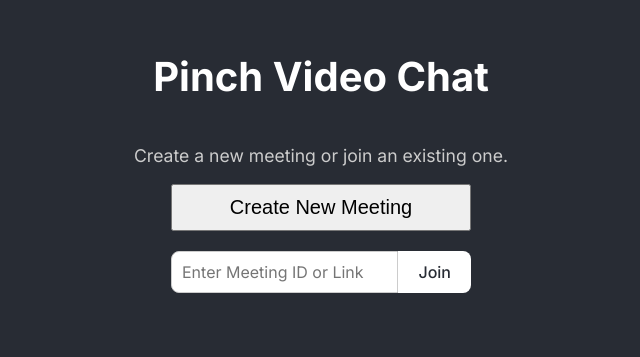
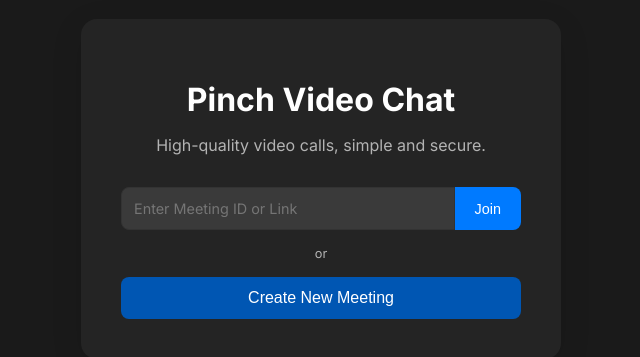
Before and after one commit to Rogue-56/pinch-client-app, a React (Create React App) app: page / in a window 1280 px wide. Shown: the part 231-588 px from the top of the page, without its empty margins (319-959 px from the left). Built offline with nearby package versions, Linux system fonts and the light colour scheme.

Commit message:
Fix: Refactor theme and styling in App.css; enhance layout and input handling in HomePage; improve peer management in RoomPage

```diff
--- a/src/App.css
+++ b/src/App.css
@@ -1,116 +1,196 @@
-:root {
-  --background-color: #282c34;
-  --text-color: white;
-  --text-color-secondary: #cccccc;
-  --header-text-color: white;
-  --button-bg: #ffffff;
-  --button-text: #282c34;
-  --button-hover-bg: #f2f2f2;
-  --accent-color: #4a90e2;
-  --video-bg: #282c34;
-  --video-border: white;
-  --chat-bg: rgba(40, 44, 52, 0.85);
-  --chat-border: #444;
-  --chat-message-bg: rgba(58, 63, 71, 0.8);
-  --input-bg: #282c34;
-  --input-border: #4a90e2;
+/* --- THEME & COLOR PALETTE --- */
+:root, [data-theme='dark'] {
+  --background-primary: #1a1a1a;
+  --background-secondary: #242424;
+  --background-tertiary: #3a3a3a;
+  --text-primary: #ffffff;
+  --text-secondary: #b3b3b3;
+  --accent-primary: #007aff;
+  --accent-secondary: #0056b3;
+  --border-primary: #333333;
+  --destructive-action: #ff3b30;
 }
 
 [data-theme='light'] {
-  --background-color: #f0f2f5;
-  --text-color: #1c1e21;
-  --text-color-secondary: #65676b;
-  --header-text-color: #1c1e21;
-  --button-bg: #1877f2;
-  --button-text: white;
-  --button-hover-bg: #166fe5;
-  --accent-color: #1877f2;
-  --video-bg: #e4e6eb;
-  --video-border: #cccccc;
-  --chat-bg: rgba(255, 255, 255, 0.85);
-  --chat-border: #e4e6eb;
-  --chat-message-bg: #e4e6eb;
-  --input-bg: #ffffff;
-  --input-border: #ccd0d5;
+  --background-primary: #f2f2f7;
+  --background-secondary: #ffffff;
+  --background-tertiary: #e5e5ea;
+  --text-primary: #000000;
+  --text-secondary: #636366;
+  --accent-primary: #007aff;
+  --accent-secondary: #0056b3;
+  --border-primary: #d1d1d6;
+  --destructive-action: #ff3b30;
 }
 
+/* --- GLOBAL STYLES --- */
 body {
-  font-family: 'Inter', sans-serif;
-  background-color: var(--background-color);
-  color: var(--text-color);
+  margin: 0;
+  font-family: 'Inter', -apple-system, BlinkMacSystemFont, 'Segoe UI', 'Roboto', 'Oxygen',
+    'Ubuntu', 'Cantarell', 'Fira Sans', 'Droid Sans', 'Helvetica Neue', sans-serif;
+  -webkit-font-smoothing: antialiased;
+  -moz-osx-font-smoothing: grayscale;
+  background-color: var(--background-primary);
+  color: var(--text-primary);
   transition: background-color 0.2s, color 0.2s;
 }
 
-.App {
+/* --- HOME PAGE STYLES --- */
+.home-container {
+  display: flex;
+  align-items: center;
+  justify-content: center;
+  min-height: 100vh;
+  padding: 20px;
+}
+
+.home-card {
+  background-color: var(--background-secondary);
+  padding: 40px;
+  border-radius: 16px;
+  box-shadow: 0 8px 32px rgba(0, 0, 0, 0.1);
+  width: 100%;
+  max-width: 400px;
   text-align: center;
 }
 
-.App-header {
-  background-color: var(--background-color);
-  min-height: 100vh;
+.home-title {
+  font-size: 2rem;
+  font-weight: 700;
+  margin-bottom: 8px;
+}
+
+.home-subtitle {
+  color: var(--text-secondary);
+  margin-bottom: 32px;
+}
+
+.home-actions .join-room-container {
+  display: flex;
+  margin-bottom: 16px;
+}
+
+.join-room-input {
+  flex-grow: 1;
+  padding: 12px;
+  border-radius: 8px 0 0 8px;
+  border: 1px solid var(--border-primary);
+  background-color: var(--background-tertiary);
+  color: var(--text-primary);
+  font-size: 0.9rem;
+  font-family: 'Inter', sans-serif;
+}
+.join-room-input:focus {
+  outline: none;
+  border-color: var(--accent-primary);
+}
+
+.join-room-button {
+  padding: 0 20px;
+  border-radius: 0 8px 8px 0;
+  border: none;
+  cursor: pointer;
+  background-color: var(--accent-primary);
+  color: white;
+  font-weight: 500;
+  font-size: 0.9rem;
+}
+
+.separator {
+  color: var(--text-secondary);
+  margin-bottom: 16px;
+  font-size: 0.8rem;
+}
+
+.create-room-button {
+  width: 100%;
+  padding: 12px;
+  font-size: 1rem;
+  border-radius: 8px;
+  border: none;
+  cursor: pointer;
+  background-color: var(--accent-secondary);
+  color: white;
+  font-weight: 500;
+}
+
+/* --- ROOM PAGE STYLES --- */
+.room-container {
   display: flex;
   flex-direction: column;
-  align-items: center;
-  justify-content: center;
-  font-size: calc(10px + 2vmin);
-  color: var(--header-text-color);
-  font-family: 'Inter', sans-serif;
+  height: 100vh;
+  width: 100vw;
+  overflow: hidden;
 }
 
-.App-header h1 {
-  font-weight: 700;
-  font-size: 2.5rem;
-}
-
-.App-header p {
-  font-weight: 400;
-  font-size: 1.1rem;
-  color: var(--text-color-secondary);
-}
-
-.App-link {
-  color: var(--accent-color);
+.video-grid {
+  flex-grow: 1;
+  display: grid;
+  gap: 10px;
+  padding: 10px;
+  grid-template-columns: repeat(auto-fit, minmax(300px, 1fr));
+  grid-auto-rows: minmax(200px, 1fr);
 }
 
 .video-container {
-  display: flex;
-  flex-direction: column;
-  align-items: center;
-  padding: 10px;
+  position: relative;
+  background-color: var(--video-bg);
+  border-radius: 12px;
+  overflow: hidden;
+  box-shadow: 0 2px 8px rgba(0,0,0,0.2);
 }
 
-video {
-  width: 400px;
-  height: 300px;
-  background-color: var(--video-bg);
-  border: 2px solid var(--video-border);
-  border-radius: 8px;
+.video-container video {
+  width: 100%;
+  height: 100%;
+  object-fit: cover;
+  border: none;
+  border-radius: 0;
+}
+
+.video-label {
+  position: absolute;
+  bottom: 8px;
+  left: 8px;
+  background-color: rgba(0, 0, 0, 0.5);
+  color: white;
+  padding: 4px 8px;
+  border-radius: 4px;
+  font-size: 0.8rem;
 }
 
 .controls-container {
-  padding: 10px;
+  position: fixed;
+  bottom: 0;
+  left: 0;
+  right: 0;
+  padding: 16px;
+  background-color: var(--background-secondary);
+  border-top: 1px solid var(--border-primary);
   display: flex;
-  flex-wrap: wrap;
-  gap: 10px;
+  gap: 12px;
   justify-content: center;
+  align-items: center;
+  z-index: 200;
 }
 
-.controls-container button, .chat-input-form button {
-  font-size: 16px;
-  padding: 8px 16px;
+.controls-container button {
+  font-size: 0.9rem;
+  padding: 10px 20px;
   border-radius: 8px;
-  border: 1px solid var(--accent-color);
+  border: 1px solid transparent;
   cursor: pointer;
-  background-color: var(--button-bg);
-  color: var(--button-text);
+  background-color: var(--background-tertiary);
+  color: var(--text-primary);
   font-weight: 500;
-  transition: background-color 0.2s ease-in-out;
+  transition: background-color 0.2s, border-color 0.2s;
 }
 
-.controls-container button:hover, .chat-input-form button:hover {
-  background-color: var(--button-hover-bg);
+.controls-container button:hover {
+  border-color: var(--accent-primary);
 }
 
+/* --- CHAT PANEL --- */
 .chat-container {
   position: fixed;
   right: 0;
@@ -139,7 +219,7 @@ video {
   right: 10px;
   background: none;
   border: none;
-  color: var(--text-color-secondary);
+  color: var(--text-secondary);
   font-size: 24px;
   cursor: pointer;
 }
@@ -151,32 +231,49 @@ video {
   margin-top: 40px;
   display: flex;
   flex-direction: column;
-  gap: 5px;
+  gap: 8px;
 }
 
 .chat-message {
-  text-align: left;
   padding: 8px 12px;
   background-color: var(--chat-message-bg);
-  border-radius: 5px;
+  border-radius: 8px;
+  font-size: 0.9rem;
 }
 
 .chat-input-form {
   display: flex;
   padding: 10px;
+  border-top: 1px solid var(--border-primary);
 }
 
 .chat-input-form input {
   flex-grow: 1;
   padding: 10px;
-  border-radius: 5px;
+  border-radius: 8px;
   border: 1px solid var(--input-border);
   background-color: var(--input-bg);
-  color: var(--text-color);
-  font-size: 16px;
+  color: var(--text-primary);
+  font-size: 0.9rem;
   font-family: 'Inter', sans-serif;
 }
 
 .chat-input-form button {
   margin-left: 10px;
+  background-color: var(--accent-primary);
+  color: white;
+  border: none;
 }
+
+/* --- USER LIST MODAL (Placeholder) --- */
+.user-list-modal {
+  position: fixed;
+  top: 50%;
+  left: 50%;
+  transform: translate(-50%, -50%);
+  background-color: var(--background-secondary);
+  padding: 20px;
+  border-radius: 12px;
+  box-shadow: 0 8px 32px rgba(0, 0, 0, 0.2);
+  z-index: 300;
+}
--- a/src/components/HomePage.js
+++ b/src/components/HomePage.js
@@ -16,17 +16,16 @@ function HomePage() {
 
   const joinRoom = () => {
     if (joinRoomId.trim() === '') return;
-    // Attempt to extract room ID from a full URL
     try {
       const url = new URL(joinRoomId);
       const pathParts = url.pathname.split('/');
-      const roomId = pathParts[pathParts.length - 1];
+      const roomId = pathParts.find(part => part.length > 4);
       if (roomId) {
         navigate(`/room/${roomId}`);
-        return;
+      } else {
+        alert("Could not find a valid Room ID in the URL.");
       }
     } catch (error) {
-      // Not a valid URL, assume it's a room ID
       navigate(`/room/${joinRoomId}`);
     }
   };
@@ -42,45 +41,28 @@ function HomePage() {
   };
 
   return (
-    <div className="App-header">
-      <h1>Pinch Video Chat</h1>
-      <p>Create a new meeting or join an existing one.</p>
-      <button onClick={createRoom} style={{ fontSize: '20px', padding: '10px 20px', width: '300px' }}>
-        Create New Meeting
-      </button>
+    <div className="home-container">
+      <div className="home-card">
+        <h1 className="home-title">Pinch Video Chat</h1>
+        <p className="home-subtitle">High-quality video calls, simple and secure.</p>
 
-      <div style={{ margin: '20px 0', display: 'flex', justifyContent: 'center', width: '300px' }}>
+        <div className="home-actions">
+          <div className="join-room-container">
             <input
               type="text"
               placeholder="Enter Meeting ID or Link"
               value={joinRoomId}
               onChange={handleJoinInputChange}
               onKeyPress={handleJoinKeyPress}
-          style={{
-            fontSize: '16px',
-            padding: '10px',
-            borderRadius: '8px 0 0 8px',
-            border: '1px solid #cccccc',
-            width: '100%',
-            fontFamily: 'Inter, sans-serif'
-          }}
+              className="join-room-input"
             />
-        <button
-          onClick={joinRoom}
-          style={{
-            fontSize: '16px',
-            padding: '10px 20px',
-            borderRadius: '0 8px 8px 0',
-            border: 'none',
-            cursor: 'pointer',
-            backgroundColor: '#ffffff',
-            color: '#282c34',
-            fontWeight: '500',
-            fontFamily: 'Inter, sans-serif'
-          }}
-        >
-          Join
+            <button onClick={joinRoom} className="join-room-button">Join</button>
+          </div>
+          <div className="separator">or</div>
+          <button onClick={createRoom} className="create-room-button">
+            Create New Meeting
           </button>
+        </div>
       </div>
     </div>
   );
```
Also changed, not shown: src/components/RoomPage.js (+100 -302 lines). Lines whose indentation alone changed are shown as unchanged.
